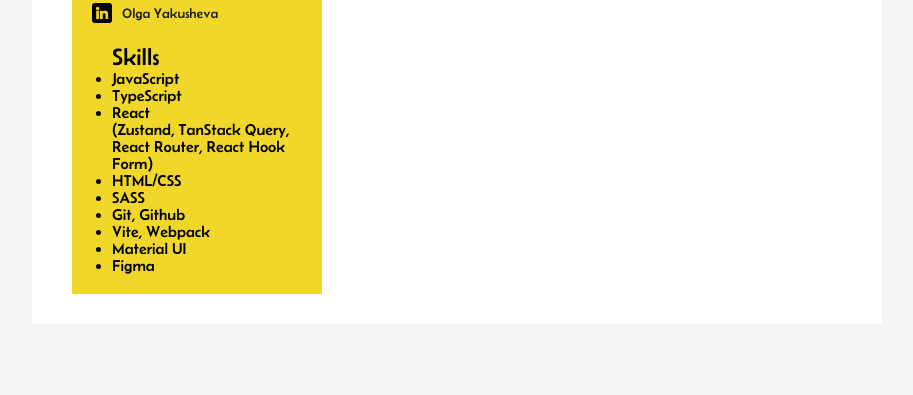
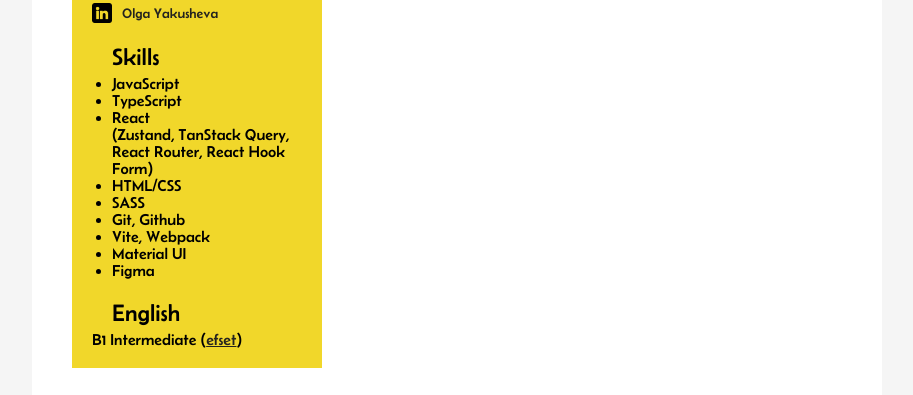
Before and after one commit to gryzun33/my-cv, a React (Vite) app: page / in a window 1280 px wide. Shown: the part 529-924 px from the top of the page, without its empty margins (183-1096 px from the left). Before the commit the page ends 853 px from the top, so only its background shows below. Built offline with nearby package versions, Linux system fonts and the light colour scheme.

Commit message:
feat: add englishlevel

```diff
--- a/src/components/App/App.tsx
+++ b/src/components/App/App.tsx
@@ -15,11 +15,11 @@
           <div className="info-left">
             <Contacts />
             <Skills />
+            <EnglishLevel />
           </div>
           <div className="info-right">
             <Education />
             <Experience />
-            <EnglishLevel />
           </div>
         </div>
       </div>
--- a/src/components/EnglishLevel/EnglishLevel.scss
+++ b/src/components/EnglishLevel/EnglishLevel.scss
@@ -1 +1,19 @@
 @import '../../styles/variables.scss';
+
+.info-english {
+  margin-top: 20px;
+
+  h2 {
+    font-weight: 400;
+    margin-left: 20px;
+  }
+
+  p {
+    font-weight: 300;
+    margin-top: 5px;
+  }
+
+  a {
+    color: $color-text-dark;
+  }
+}
--- a/src/components/EnglishLevel/EnglishLevel.tsx
+++ b/src/components/EnglishLevel/EnglishLevel.tsx
@@ -1,7 +1,18 @@
 import './EnglishLevel.scss';
 
 function EnglishLevel(): JSX.Element {
-  return <div></div>;
+  return (
+    <section className="info-english">
+      <h2>English</h2>
+      <p>
+        B1 Intermediate (
+        <a href="https://www.efset.org/cert/R1uCpw" target="_blank">
+          efset
+        </a>
+        )
+      </p>
+    </section>
+  );
 }
 
 export default EnglishLevel;
--- a/src/components/Skills/Skills.scss
+++ b/src/components/Skills/Skills.scss
@@ -8,6 +8,10 @@
     font-weight: 400;
   }
 
+  ul {
+    margin-top: 5px;
+  }
+
   li {
     margin-left: 20px;
     font-weight: 300;
```
